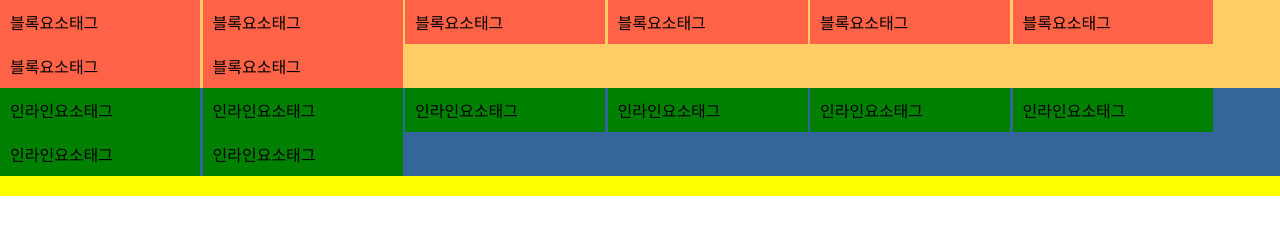
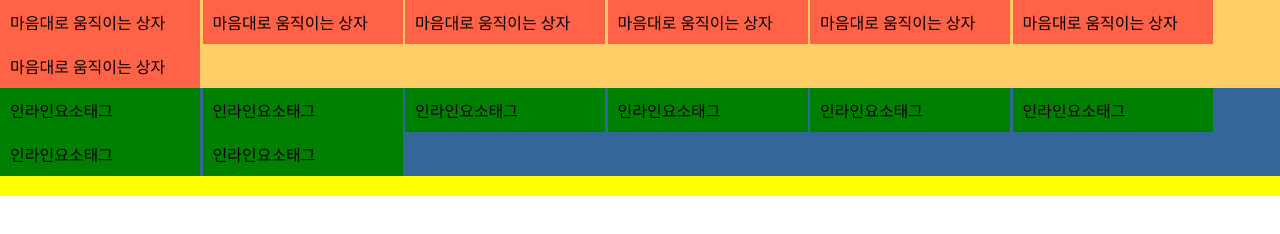
Before and after one commit to Malcom2024/Malcom2024.github.io, a plain HTML site: page html.html in a window 1280 px wide. Drawn offline with Linux system fonts and the light colour scheme.

Commit message:
Update html.html

```diff
--- a/html.html
+++ b/html.html
@@ -27,14 +27,14 @@
 <body>
     <div class="box1">
         <ul>
-            <li>블록요소태그</li>
-            <li>블록요소태그</li>
-            <li>블록요소태그</li>
-            <li>블록요소태그</li>
-            <li>블록요소태그</li>
-            <li>블록요소태그</li>
-            <li>블록요소태그</li>
-            <li>블록요소태그</li>
+            <li>마음대로 움직이는 상자</li>
+            <li>마음대로 움직이는 상자</li>
+            <li>마음대로 움직이는 상자</li>
+            <li>마음대로 움직이는 상자</li>
+            <li>마음대로 움직이는 상자</li>
+            <li>마음대로 움직이는 상자</li>
+            <li>마음대로 움직이는 상자</li>
+
         </ul>
     </div>
     <div class="box2">
```
